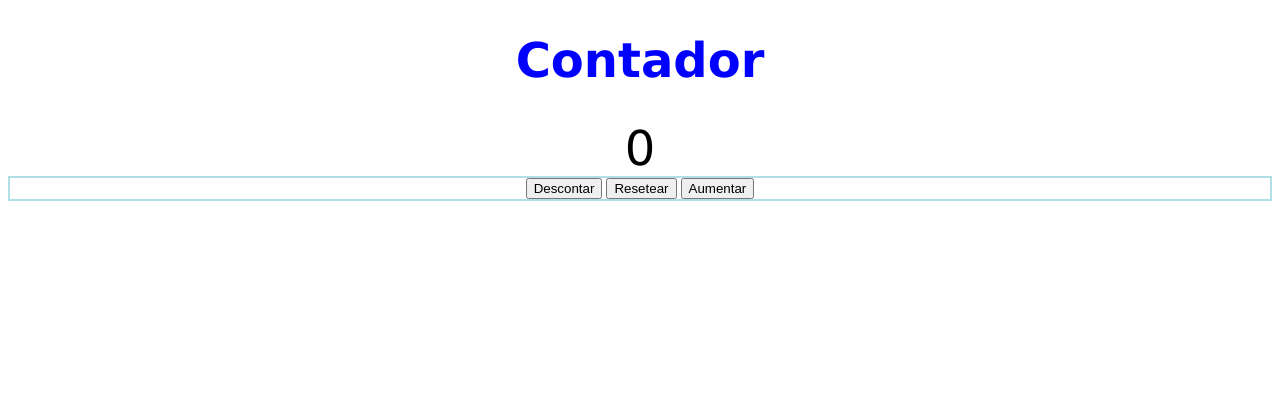
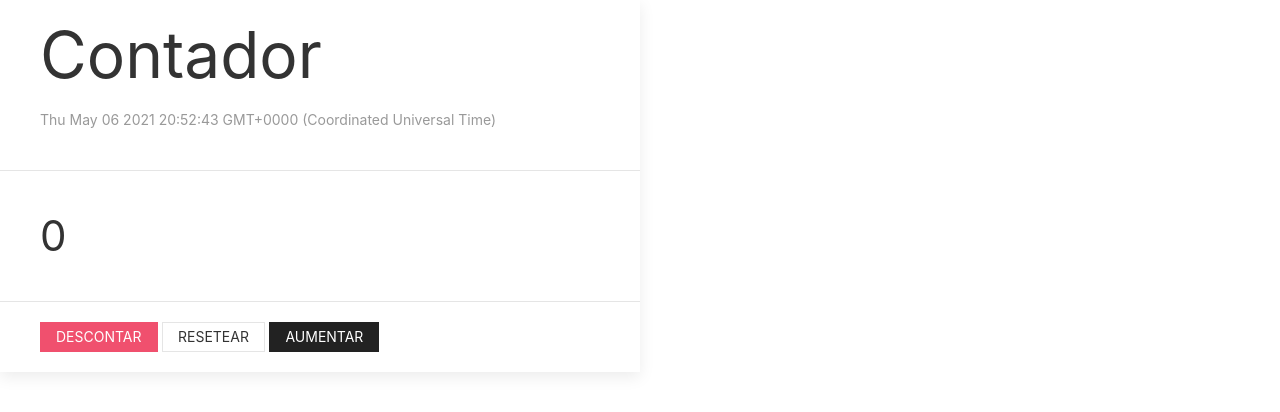
Before and after one commit to AleGrance/Counter, a plain HTML site: page html.html in a window 1280 px wide. Drawn offline with nearby package versions, Linux system fonts and the light colour scheme.

Commit message:
Se agrega uikit

```diff
--- a/html.html
+++ b/html.html
@@ -6,26 +6,32 @@
     <meta http-equiv="X-UA-Compatible" content="IE=edge">
     <meta name="viewport" content="width=device-width, initial-scale=1.0">
     <title>Testing Contador</title>
+    <!-- UIkit CSS -->
+    <link rel="stylesheet" href="https://cdn.jsdelivr.net/npm/uikit@3.6.21/dist/css/uikit.min.css" />
 
-    <link rel="stylesheet" href="styles.css">
 </head>
 
 <body>
-    <main>
-        <div class="container">
-            <h1>
-                Contador
-            </h1>
+
+    <div class="uk-card uk-card-default uk-width-1-2@m">
+        <div class="uk-card-header">
+            <div class="uk-grid-small uk-flex-middle" uk-grid>
+                <div class="uk-width-expand">
+                    <h1 class="uk-heading-medium">Contador</h1>
+                    <p class="uk-text-meta uk-margin-remove-top"><time datetime="2016-04-01T19:00" id="fecha"></time></p>
+                </div>
+            </div>
         </div>
-        <span id="value">
-            0
-        </span>
-        <div class="button-container">
-            <button class="btn descontar">Descontar</button>
-            <button class="btn resetear">Resetear</button>
-            <button class="btn aumentar">Aumentar</button>
+        <div class="uk-card-body">
+            <h1 id="value">0</h1>
         </div>
-    </main>
+        <div class="uk-card-footer">
+            <button class="uk-button uk-button-danger uk-button-small descontar">Descontar</button>
+            <button class="uk-button uk-button-default uk-button-small resetear">Resetear</button>
+            <button class="uk-button uk-button-secondary uk-button-small aumentar">Aumentar</button>
+        </div>
+    </div>
+
 
     <h1 id="contador"></h1>
     <script src="./script.js"></script>
--- a/script.js
+++ b/script.js
@@ -1,30 +1,34 @@
+// La fecha
+let date = new Date();
 // Contador
 let contador = 0;
 
 // Seleccionar valores
+const value = document.querySelector('#value');
+const fecha = document.querySelector('#fecha');
+const btns = document.querySelectorAll(".uk-button");
 
-const value = document.querySelector('#value');
-const btns = document.querySelectorAll(".btn");
+fecha.textContent = date;
 
-btns.forEach(function (item) {
-    item.addEventListener("click", function (e) {
-        //console.log();
+btns.forEach(function(item) {
+    item.addEventListener("click", function(e) {
+        //console.log(item);
 
         const style = e.currentTarget.classList;
-        if(style.contains('descontar')) {
+        if (style.contains('descontar')) {
             contador--;
         } else if (style.contains('aumentar')) {
             contador++;
         } else {
             contador = 0;
         }
-        if(contador > 0) {
+        if (contador > 0) {
             value.style.color = "green";
         }
-        if(contador < 0) {
+        if (contador < 0) {
             value.style.color = "red";
         }
-        if(contador === 0) {
+        if (contador === 0) {
             value.style.color = "#222";
         }
         value.textContent = contador;
```
